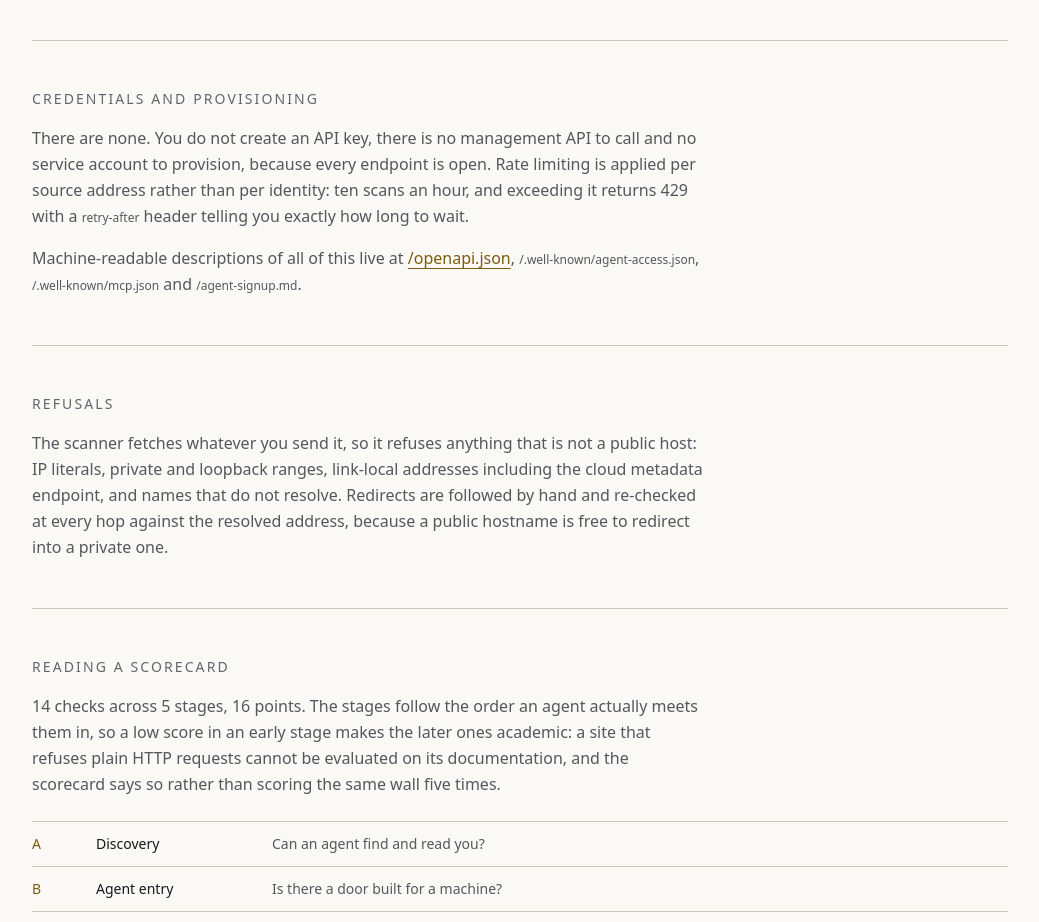
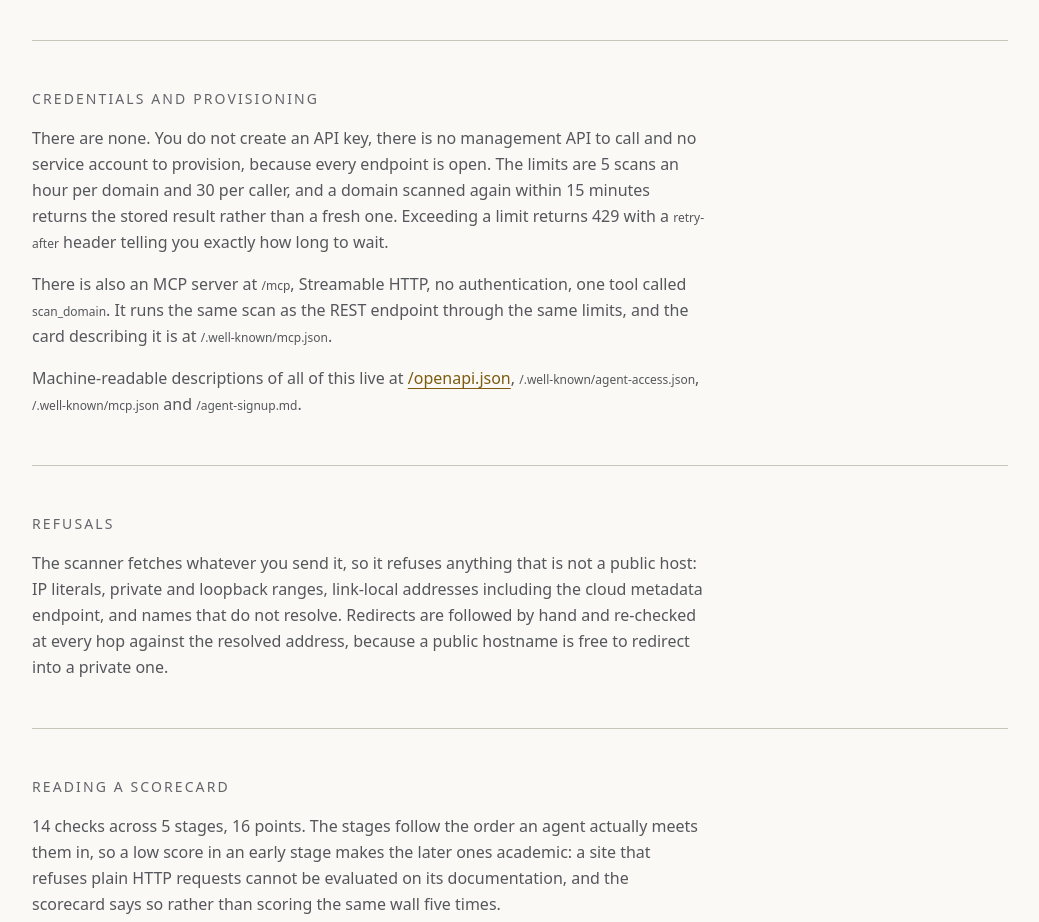
Before and after one commit to krystiangw/stackpick, a Next.js app: page /docs in a window 1280 px wide. Shown: the part 1640-2562 px from the top of the page, without its empty margins (120-1159 px from the left). Built offline with nearby package versions, Linux system fonts and the light colour scheme; what undici would draw is missing.

Commit message:
docs: document the MCP endpoint and quote the rate limits from the code
/docs advertised ten scans an hour, a number that has not been in the code
for some time; the real limits are five per domain and thirty per caller,
now imported rather than remembered.

```diff
--- a/src/app/docs/page.tsx
+++ b/src/app/docs/page.tsx
@@ -1,5 +1,6 @@
 import type { Metadata } from 'next'
 import Link from 'next/link'
+import { PER_CALLER_PER_HOUR, PER_DOMAIN_PER_HOUR, REUSE_WINDOW_MS } from '@/lib/scan-gate'
 import { CHECKS, FORMULA_VERSION, MAX_SCORE, STAGES } from '@/lib/score'
 
 export const metadata: Metadata = {
@@ -96,9 +97,17 @@ data: {"id":"example-com-202608072143","total":9,"max":${MAX_SCORE}}`}</Code>
         <h2 className="font-mono text-sm uppercase tracking-[0.15em] text-ink-faint">Credentials and provisioning</h2>
         <p className="mt-4 max-w-2xl leading-relaxed text-ink-soft">
           There are none. You do not create an API key, there is no management API to call and no service
-          account to provision, because every endpoint is open. Rate limiting is applied per source address
-          rather than per identity: ten scans an hour, and exceeding it returns 429 with a{' '}
-          <code className="font-mono text-xs">retry-after</code> header telling you exactly how long to wait.
+          account to provision, because every endpoint is open. The limits are {PER_DOMAIN_PER_HOUR} scans an hour
+          per domain and {PER_CALLER_PER_HOUR} per caller, and a domain scanned again within{' '}
+          {REUSE_WINDOW_MS / 60000} minutes returns the stored result rather than a fresh one. Exceeding a limit
+          returns 429 with a <code className="font-mono text-xs">retry-after</code> header telling you exactly how
+          long to wait.
+        </p>
+        <p className="mt-4 max-w-2xl leading-relaxed text-ink-soft">
+          There is also an MCP server at <span className="font-mono text-xs">/mcp</span>, Streamable HTTP, no
+          authentication, one tool called <span className="font-mono text-xs">scan_domain</span>. It runs the same
+          scan as the REST endpoint through the same limits, and the card describing it is at{' '}
+          <span className="font-mono text-xs">/.well-known/mcp.json</span>.
         </p>
         <p className="mt-4 max-w-2xl leading-relaxed text-ink-soft">
           Machine-readable descriptions of all of this live at{' '}
--- a/src/lib/scan-gate.ts
+++ b/src/lib/scan-gate.ts
@@ -12,9 +12,9 @@ import { getStore, type Report } from './store'
  * with a loose per-caller ceiling left as an abuse backstop.
  */
 
-const REUSE_WINDOW_MS = 15 * 60 * 1000
-const PER_DOMAIN_PER_HOUR = 5
-const PER_CALLER_PER_HOUR = 30
+export const REUSE_WINDOW_MS = 15 * 60 * 1000
+export const PER_DOMAIN_PER_HOUR = 5
+export const PER_CALLER_PER_HOUR = 30
 
 /**
  * Keyed on the registrable name, so a.victim.com and b.victim.com share one budget. One scan
```
Also changed, not shown: public/.well-known/agent-access.json, public/llms.txt.
